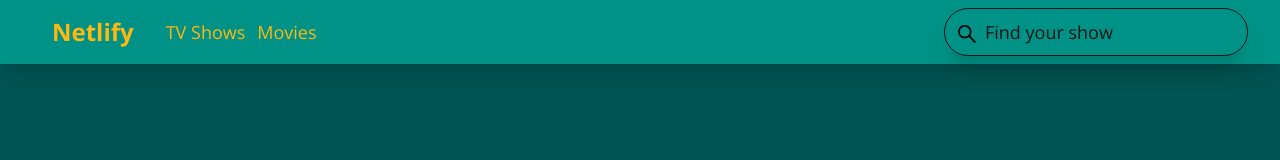
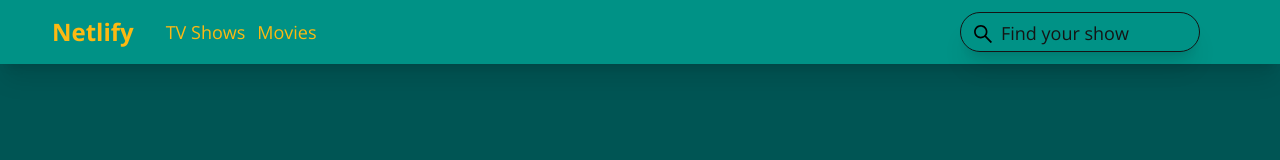
Before and after one commit to BorisKarakolev/netlify, a Vue app: page / in a window 1280 px wide. Shown: the top 160 px of the page. Built offline with nearby package versions, Linux system fonts and the light colour scheme.

Commit message:
Fix search position

```diff
--- a/src/components/Navbar.vue
+++ b/src/components/Navbar.vue
@@ -13,8 +13,8 @@
           }}</router-link>
         </div>
       </div>
-      <show-search />
     </div>
+    <show-search />
   </header>
 </template>
 
--- a/src/components/ShowSearch.vue
+++ b/src/components/ShowSearch.vue
@@ -1,6 +1,6 @@
 <template>
   <form
-    class="flex items-center w-full md:w-60 xl:w-1/4 h-12 bg-abn-green-1 border border-solid border-black-1 rounded-3xl p-3 shadow-xl"
+    class="flex items-center w-1/2 md:w-60 xl:w-60 h-10 bg-transparent border border-solid border-black-1 rounded-3xl p-3 shadow-xl absolute top-40 left-1/4 sm:top-3 sm:left-2/3 lg:left-3/4"
     @submit.prevent="onSubmit"
   >
     <SearchOutlined class="text-xl" />
@@ -10,7 +10,7 @@
           v-model="inputText"
           type="text"
           placeholder="Find your show"
-          class="w-full text-lg focus:outline-none bg-abn-green-1 sm:placeholder:text-black-1"
+          class="w-full text-lg focus:outline-none bg-transparent sm:placeholder:text-black-1"
         />
       </div>
     </div>
```
